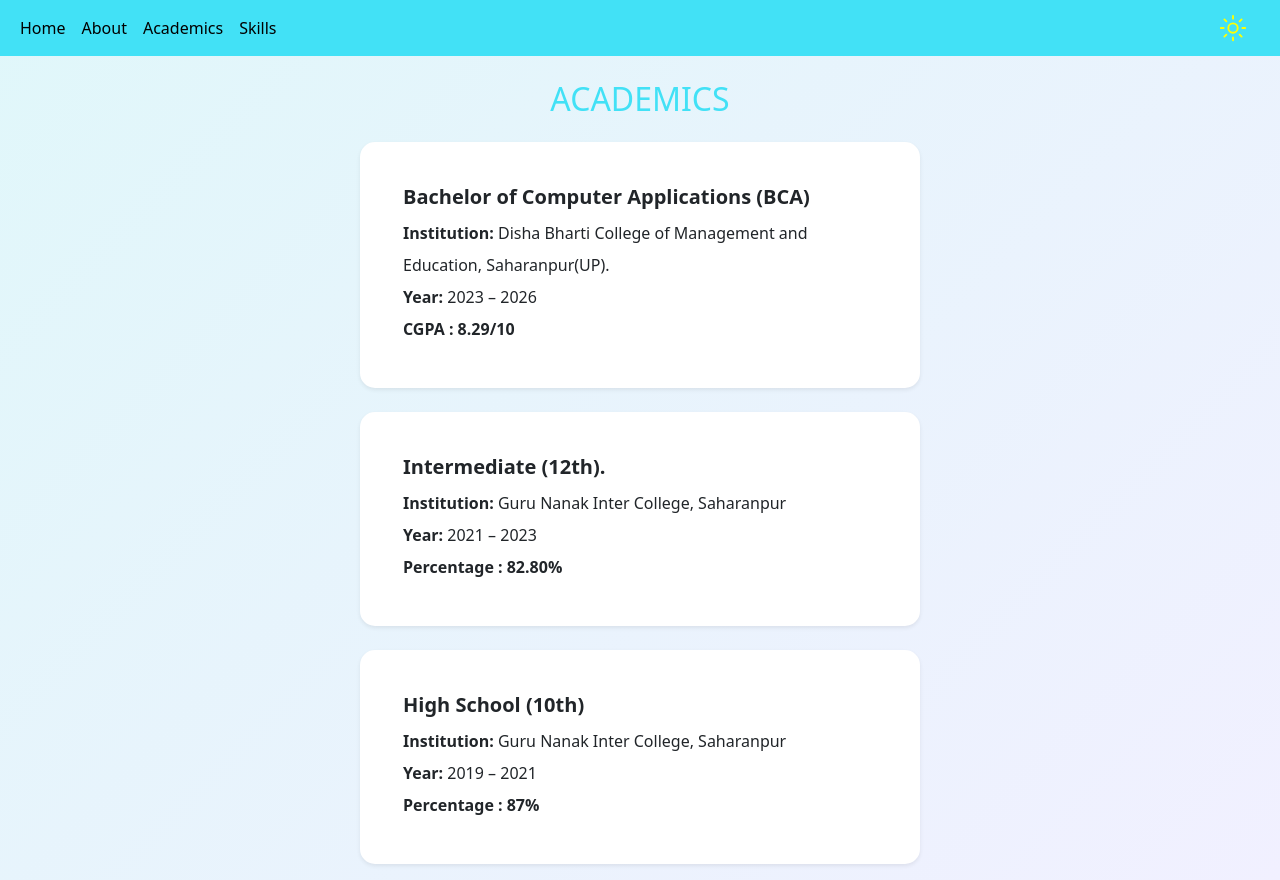
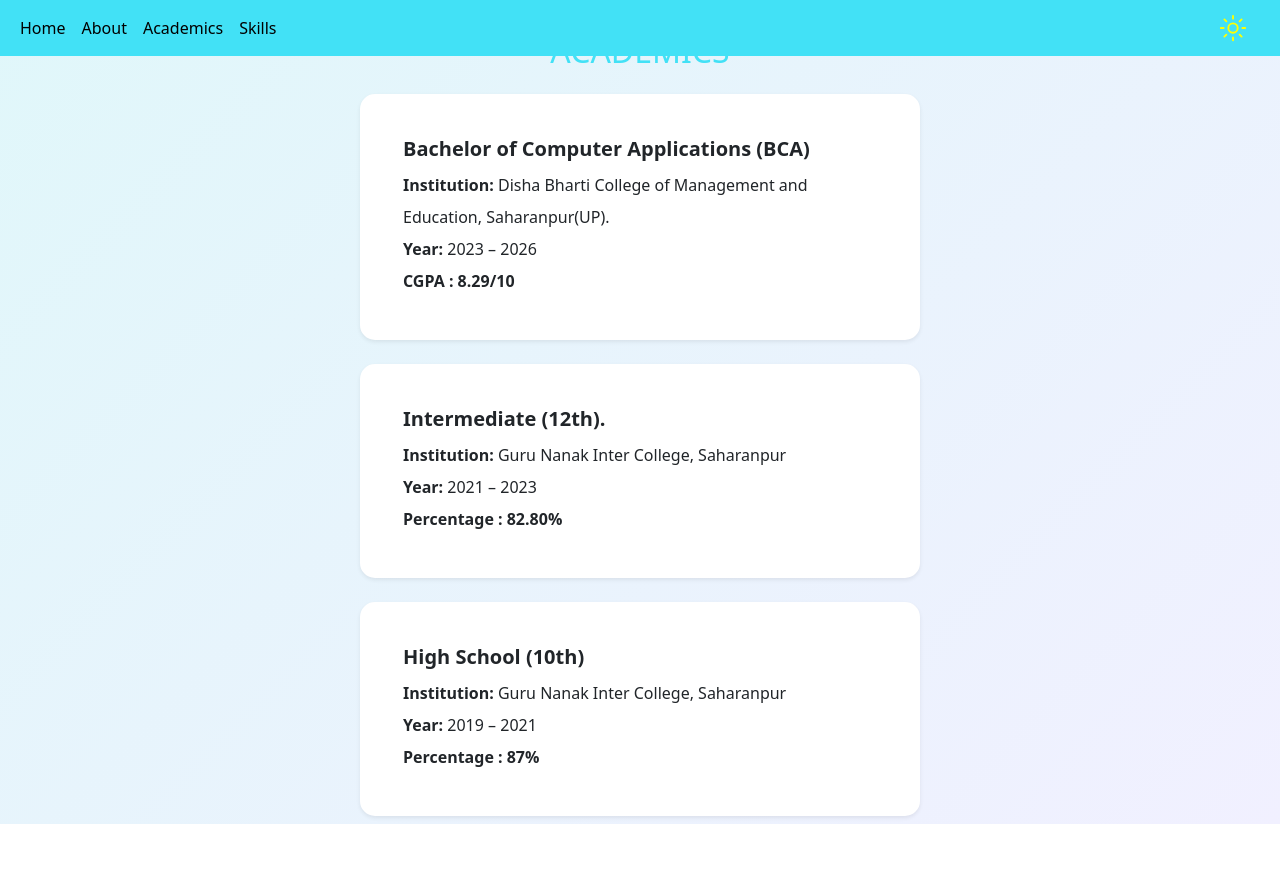
Before and after one commit to SamarthMalhotra/Portfolio, a React (Vite) app: page /academics in a window 1280 px wide. After the commit the page ends 824 px from the top, so only its background shows below. Built offline with nearby package versions, Linux system fonts and the light colour scheme.

Commit message:
add new feature

```diff
--- a/src/Components/About.css
+++ b/src/Components/About.css
@@ -36,12 +36,12 @@
 /* 📱 MOBILE & TABLET RESPONSIVE */
 @media (max-width: 768px) {
   .aboutBox {
-    margin-top: 5rem;
+    margin-top: 4.25rem;
     padding: 1rem;
   }
 
   .about {
-    margin-bottom: 2rem;
+    margin-bottom: 1rem;
   }
 
   .card {
--- a/src/Components/Academics.css
+++ b/src/Components/Academics.css
@@ -30,6 +30,6 @@
     margin: 0 auto;
   }
   .academicsDiv {
-    margin-top: 8rem;
+    margin-top: 4rem;
   }
 }
--- a/src/Components/Academics.jsx
+++ b/src/Components/Academics.jsx
@@ -5,8 +5,8 @@ import academic from "./AcademicsData";
 
 function Academics() {
   return (
-    <div className="academicsDiv w-100 p-3">
-      <h2 className="text-center mb-4 mt-lg-5">
+    <div className="academicsDiv w-100 p-2">
+      <h2 className="text-center mb-4 mt-lg-2">
         <span className="header">ACADEMICS</span>
       </h2>
 
--- a/src/Components/Home.css
+++ b/src/Components/Home.css
@@ -39,7 +39,7 @@
 /* ------------------------- */
 @media (max-width: 768px) {
   .homeBox {
-    margin-top: 7vh;
+    margin-top: 8vh;
     height: 90vh;
   }
 
@@ -55,7 +55,7 @@
   }
 
   .responsiveImage {
-    max-width: 55vw; /* slightly larger on mobile */
+    max-width: 65vw; /* slightly larger on mobile */
     height: 50%;
     margin-top: 1rem !important;
   }
```
